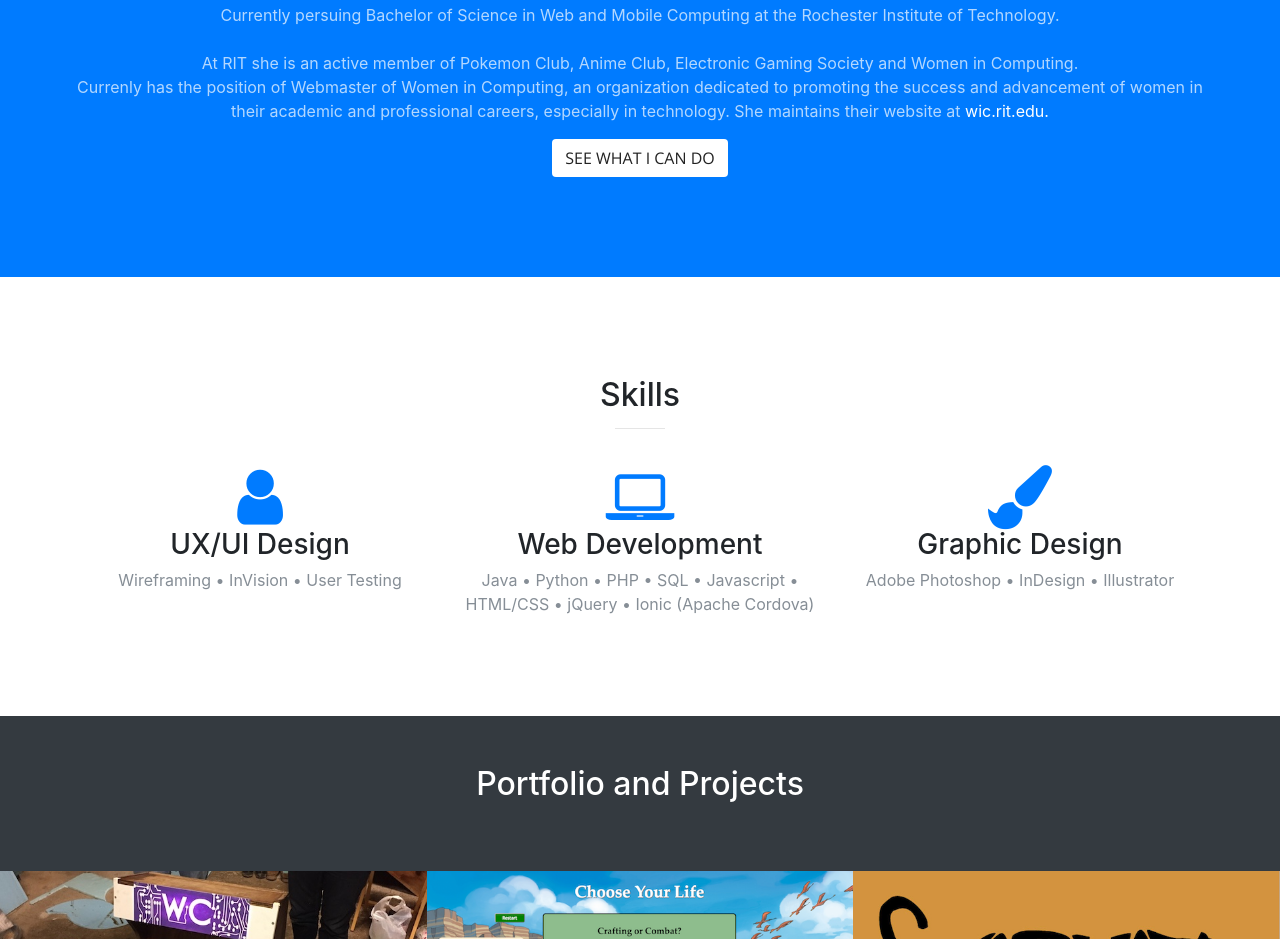
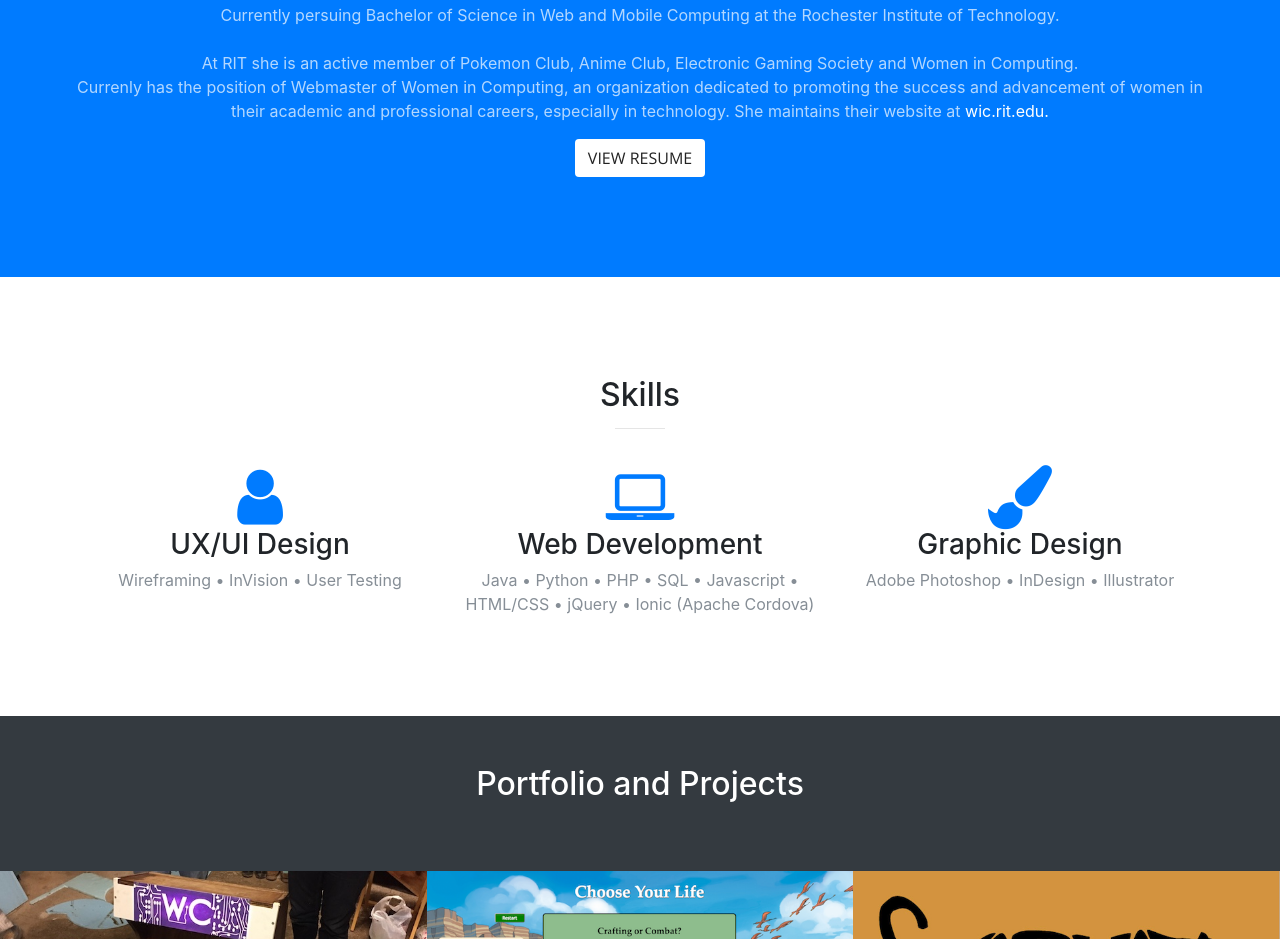
Before and after one commit to ldidonato/ldidonato.github.io, a website with bundled scripts: page index.html in a window 1280 px wide. Shown: the part 965-1904 px from the top of the page. Built offline with nearby package versions, Linux system fonts and the light colour scheme.

Commit message:
added resume

```diff
--- a/index.html
+++ b/index.html
@@ -74,7 +74,7 @@
             <hr class="light">
             <p class="text-faded">Currently persuing Bachelor of Science in Web and Mobile Computing at the Rochester Institute of Technology. <br><br> At RIT she is an active member of Pokemon Club, Anime Club, Electronic Gaming Society and Women in Computing. <br>Currenly has the position of Webmaster of Women in Computing, an organization dedicated to promoting the success and advancement of women in their academic and professional careers, especially in technology. She maintains their website at <a href="http://wic.rit.edu" target="_blank" style="color:white;">wic.rit.edu.</a>
               </p>
-            <a class="btn btn-default btn-xl js-scroll-trigger" href="#services">See what I can do</a>
+            <a class="btn btn-default btn-xl js-scroll-trigger" href="/img/DiDonato_Lauren_Resume.pdf" target="_blank">View Resume</a>
           </div>
         </div>
       </div>
```
Also changed, not shown: 1 other file.
